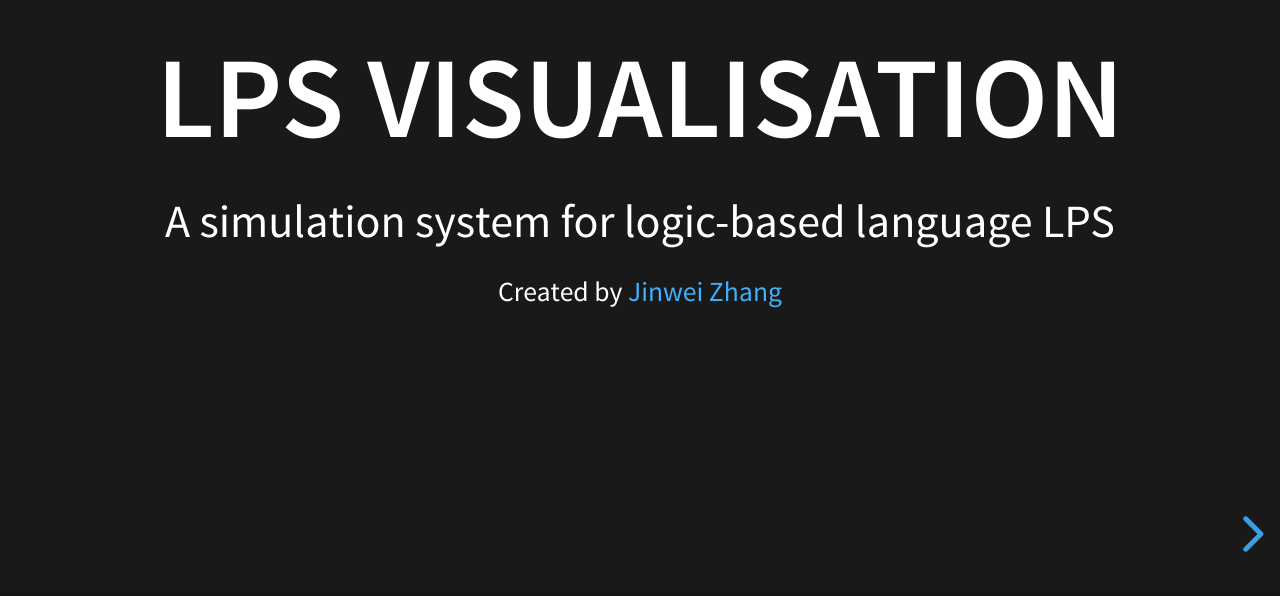
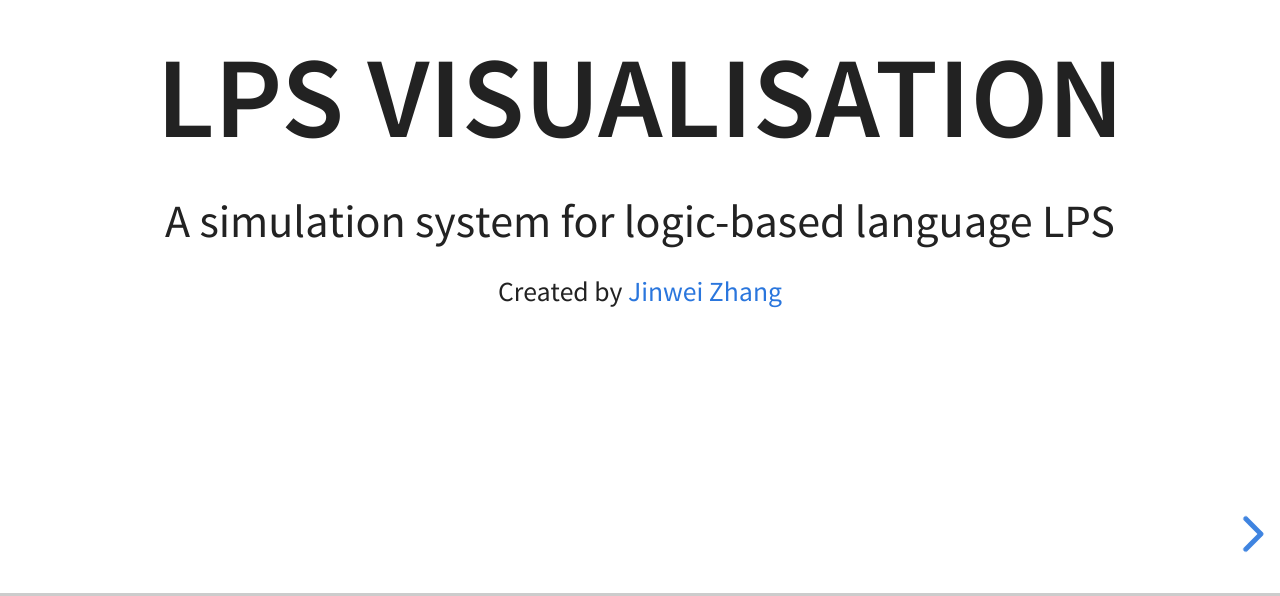
Before and after one commit to jinwei14/Slides-For-Self-DrivingCar-Project, a website: page index.html in a window 1280 px wide. Shown: the part 204-800 px from the top of the page. Drawn offline with Linux system fonts and the light colour scheme.

Commit message:
change theme

```diff
--- a/css/theme/white.css
+++ b/css/theme/white.css
@@ -22,12 +22,12 @@ body {
 
 ::selection {
   color: #fff;
-  background: #98bdef;
+  background: #157ffb;
   text-shadow: none; }
 
 ::-moz-selection {
   color: #fff;
-  background: #98bdef;
+  background: #157ffb;
   text-shadow: none; }
 
 .reveal .slides section,
--- a/index.html
+++ b/index.html
@@ -16,7 +16,7 @@
 
 		<link rel="stylesheet" href="css/reset.css">
 		<link rel="stylesheet" href="css/reveal.css">
-		<link rel="stylesheet" href="css/theme/black.css" id="theme">
+		<link rel="stylesheet" href="css/theme/white.css" id="theme">
 
 		<!-- Theme used for syntax highlighting of code -->
 		<link rel="stylesheet" href="lib/css/monokai.css">
```
